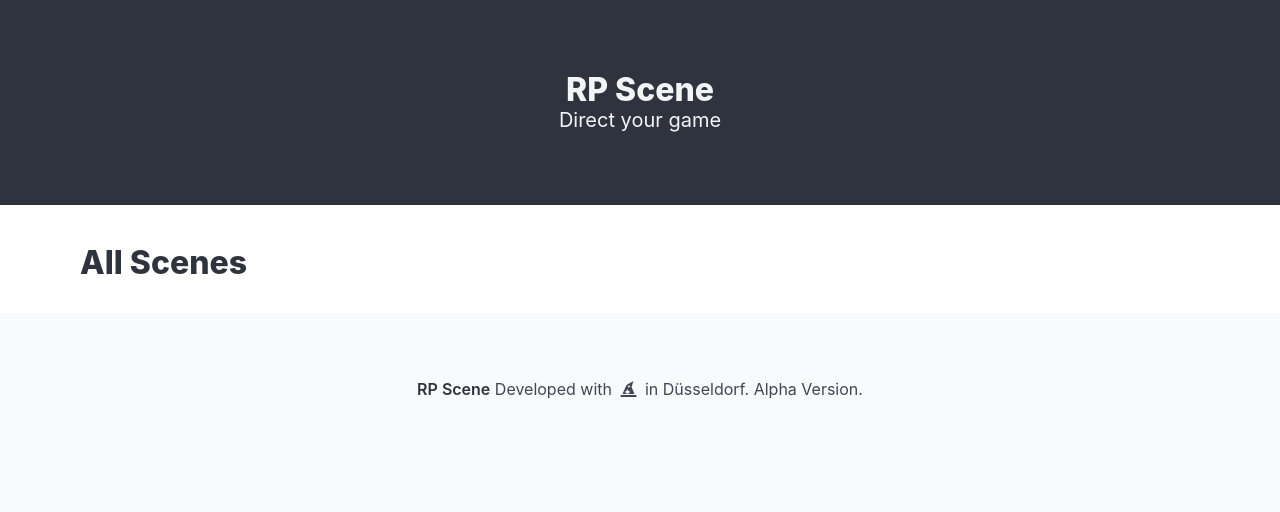
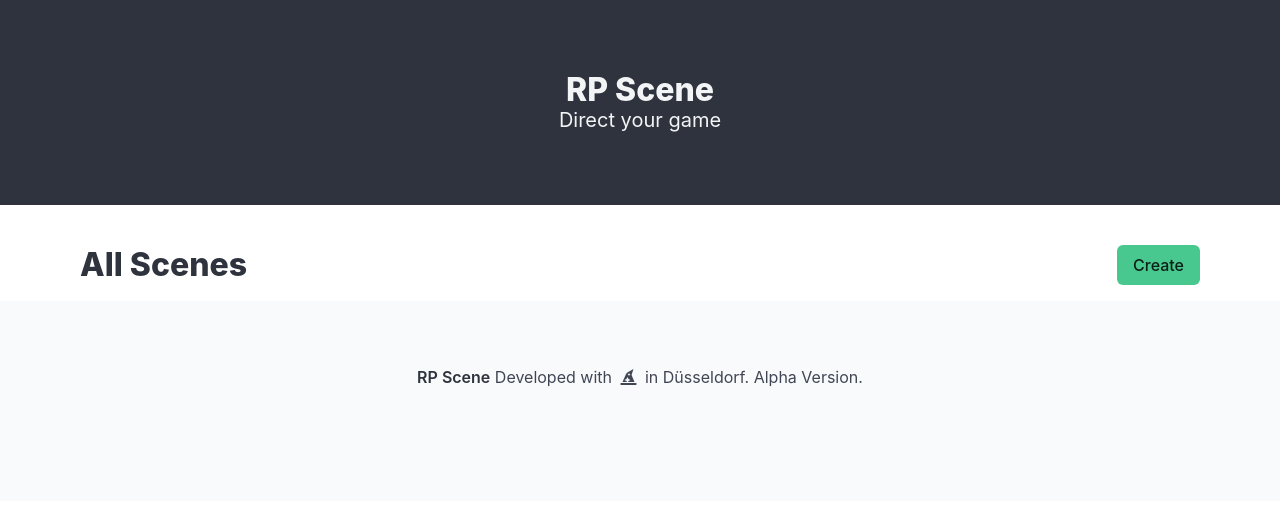
Before and after one commit to Phaetec/rpscene, a Django app: page /scenes/ in a window 1280 px wide. Shown: the part 56-568 px from the top of the page. Run offline with Django 3.2, Linux system fonts and the light colour scheme; the visitor is signed in with stand-in values (Sample User, id 1); data that the repository does not hold is empty; style sheets or scripts are compiled from the project's sources; some libraries are stand-ins or nearby versions.

Commit message:
Modify scenes index template
Use boxes for layout
Add create button
Add view, edit and delete buttons
Add pagination

```diff
--- a/scenes/templates/scenes/index.html
+++ b/scenes/templates/scenes/index.html
@@ -2,11 +2,55 @@
 
 {% block content %}
     <div class="content">
-        <h1>All Scenes</h1>
-        <ul>
-            {% for scene in scenes %}
-                <li><a href="{% url "scenes:detail" scene.id %}">{{ scene.name }}</a></li>
-            {% endfor %}
-        </ul>
+        <nav class="level">
+            <div class="level-left">
+                <div class="level-item">
+                    <h1 class="title">All Scenes</h1>
+                </div>
+            </div>
+            <div class="level-right">
+                <div class="level-item">
+                    <a href="{% url "scenes:create" %}" class="button is-success">Create</a>
+                </div>
+            </div>
+
+        </nav>
+        {% for scene in scenes %}
+            <div class="box">
+                <p class="title">{{ scene.name }}</p>
+                <p class="subtitle">{{ scene.place }}</p>
+                <nav class="level">
+                    <div class="level-left">
+                        <a href="{% url "scenes:detail" scene.id %}" class="level-item button is-primary is-outlined">View</a>
+                        <a href="{% url "scenes:edit" scene.id %}" class="level-item button">
+                            <span class="icon is-small"><i class="fas fa-edit"></i></span>
+                            <span>Edit</span>
+                        </a>
+                    </div>
+                    <div class="level-right">
+                        <a href="{% url "scenes:delete" scene.id %}" class="level-item button is-danger is-outlined">
+                            <span>Delete</span>
+                            <span class="icon is-small"><i class="fas fa-times"></i></span>
+                        </a>
+                    </div>
+                </nav>
+            </div>
+        {% endfor %}
+
+        {% if is_paginated %}
+            <nav class="level">
+                <div class="level-left">
+                    <a href="?page=1" class="button level-item">First</a>
+                    <a href="?page={{ page_obj.previous_page_number }}" class="button level-item">Previous</a>
+                </div>
+                <div class="level-item">
+                    Page {{ page_obj.number }} of {{ page_obj.paginator.num_pages }}
+                </div>
+                <div class="level-right">
+                    <a href="?page={{ page_obj.next_page_number }}" class="button level-item is-disabled">Next</a>
+                    <a href="?page={{ page_obj.paginator.num_pages }}" class="button level-item">Last</a>
+                </div>
+            </nav>
+        {% endif %}
     </div>
 {% endblock %}
```
